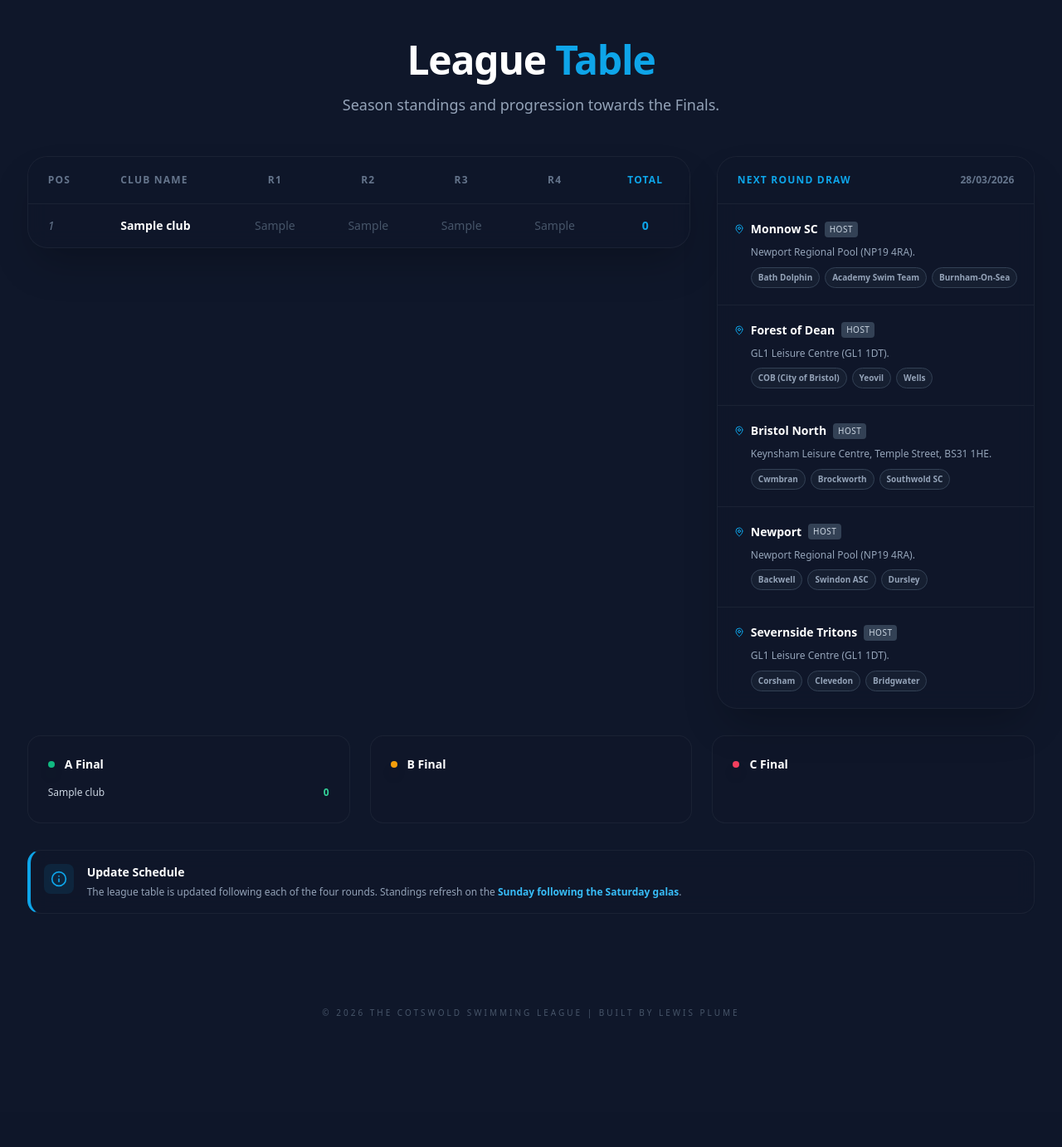
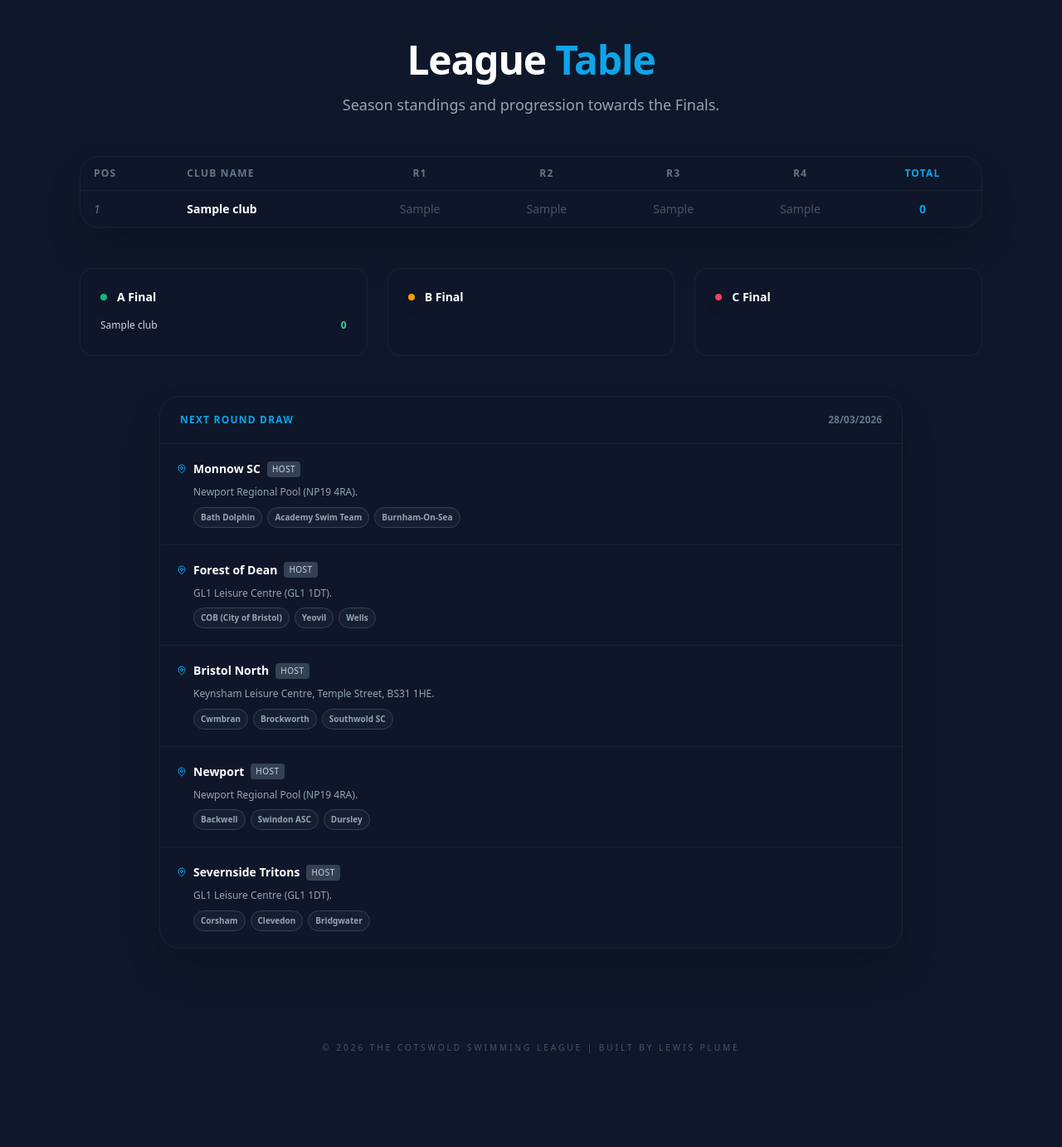
Before and after one commit to lewisplume/Cotswoldleague, a PHP site: page /table in a window 1280 px wide. Shown: the part 65-1447 px from the top of the page at 83% size. Before the commit the page ends 1292 px from the top, so only its background shows below. Run offline with PHP 8.4, Linux system fonts and the light colour scheme; tables that the repository leaves empty or names only in its code hold one stand-in row (values such as "Sample post"); some libraries are stand-ins or nearby versions.

Commit message:
Update scores and dates for Round 2 and Round 3 across multiple files

```diff
--- a/season_data.php
+++ b/season_data.php
@@ -19,7 +19,7 @@ $season_draw = [
             ["host" => "Brockworth", "details" => "Leisure at Cheltenham (GL50 4RN). Doors 17:45.", "teams" => ["Brockworth", "COB (City of Bristol)", "Burnham-On-Sea", "Newport"]],
             ["host" => "Swindon ASC", "details" => "Health Hydro (SN1 5JA). Doors 1:15pm, W/U 1:30pm. Spectators £3. Parking nearby.", "teams" => ["Swindon ASC", "Cwmbran", "Wells", "Severnside Tritons"]],
             ["host" => "Clevedon", "details" => "Hutton Moor LC. Doors 18:15. Card preferred. Free parking (get permit from reception).", "teams" => ["Clevedon", "Backwell", "Southwold SC", "Monnow SC"]],
-            ["host" => "Academy Swim Team", "details" => "Burnham Swim & Sports Academy (Berrow Rd). Doors Open 3PM. Cash & Card accepted. Paid council car park on site.", "teams" => ["Academy Swim Team", "Corsham", "Dursley", "Forest of Dean"], "embedUrl" => "https://1drv.ms/x/c/7c197ed7ec71ffca/IQS9Tesj4d9aQpR_yNS7S-xEAWiRlEIXnmRg-k9zpSfUlIU?em=2&wdAllowInteractivity=True&Item='NO-TEAMS%2004'!A1%3AL116&wdHideGridlines=True&wdInConfigurator=True&wdInConfigurator=True&edaebf=rslc0"]
+            ["host" => "Academy Swim Team", "details" => "Burnham Swim & Sports Academy (Berrow Rd). Doors Open 3PM. Cash & Card accepted. Paid council car park on site.", "teams" => ["Academy Swim Team", "Corsham", "Dursley", "Forest of Dean"]]
         ]
     ],
     [
--- a/table.php
+++ b/table.php
@@ -20,7 +20,7 @@ $next_round_draw = null;
 $today = date('Y-m-d');
 foreach ($season_draw as $round) {
     $r_date = DateTime::createFromFormat('d/m/Y', $round['date']);
-    if ($r_date && $r_date->format('Y-m-d') >= $today) {
+    if ($r_date && $r_date->format('Y-m-d') > $today) {
         $next_round_draw = $round;
         // 2. Map teams to their next venue
         foreach ($round['galas'] as $gala) {
@@ -67,22 +67,21 @@ foreach ($season_draw as $round) {
         </p>
     </div>
 
-    <div class="max-w-7xl mx-auto px-4 sm:px-6 lg:px-8 pb-20 flex-grow">
-        <div class="grid grid-cols-1 xl:grid-cols-3 gap-8">
+    <div class="w-full max-w-6xl mx-auto px-4 sm:px-6 lg:px-8 pb-20 flex-grow">
 
         <!-- Main League Table -->
-            <div class="xl:col-span-2 glass-panel backdrop-blur-md rounded-3xl overflow-hidden shadow-2xl h-fit">
+        <div class="glass-panel backdrop-blur-md rounded-3xl overflow-hidden shadow-2xl h-fit mb-12">
             <div class="overflow-x-auto">
                 <table class="w-full text-left border-collapse">
                     <thead>
                         <tr class="bg-slate-900/50 border-b border-white/5">
-                                <th class="px-6 py-5 text-xs font-black uppercase tracking-widest text-slate-500">Pos</th>
-                                <th class="px-6 py-5 text-xs font-black uppercase tracking-widest text-slate-500">Club Name</th>
-                                <th class="px-6 py-5 text-xs font-black uppercase tracking-widest text-slate-500 text-center">R1</th>
-                                <th class="px-6 py-5 text-xs font-black uppercase tracking-widest text-slate-500 text-center">R2</th>
-                                <th class="px-6 py-5 text-xs font-black uppercase tracking-widest text-slate-500 text-center">R3</th>
-                                <th class="px-6 py-5 text-xs font-black uppercase tracking-widest text-slate-500 text-center">R4</th>
-                                <th class="px-6 py-5 text-xs font-black uppercase tracking-widest text-sky-500 text-center">Total</th>
+                            <th class="px-4 py-3 text-xs font-black uppercase tracking-widest text-slate-500">Pos</th>
+                            <th class="px-4 py-3 text-xs font-black uppercase tracking-widest text-slate-500">Club Name</th>
+                            <th class="px-4 py-3 text-xs font-black uppercase tracking-widest text-slate-500 text-center">R1</th>
+                            <th class="px-4 py-3 text-xs font-black uppercase tracking-widest text-slate-500 text-center">R2</th>
+                            <th class="px-4 py-3 text-xs font-black uppercase tracking-widest text-slate-500 text-center">R3</th>
+                            <th class="px-4 py-3 text-xs font-black uppercase tracking-widest text-slate-500 text-center">R4</th>
+                            <th class="px-4 py-3 text-xs font-black uppercase tracking-widest text-sky-500 text-center">Total</th>
                         </tr>
                     </thead>
                     <tbody class="divide-y divide-white/5">
@@ -103,13 +102,13 @@ foreach ($season_draw as $round) {
                                 }
 
                                 echo '<tr class="table-row-hover transition-colors">';
-                                    echo '<td class="px-6 py-4 text-sm font-medium text-slate-500 italic">' . $pos++ . '</td>';
-                                    echo '<td class="px-6 py-4 text-sm font-bold text-white">' . $row["name"] . '</td>';
-                                    echo '<td class="px-6 py-4 text-sm text-slate-600 text-center">' . ($row["round_1"] > 0 ? $row["round_1"] : '-') . '</td>';
-                                    echo '<td class="px-6 py-4 text-sm text-slate-600 text-center">' . ($row["round_2"] > 0 ? $row["round_2"] : '-') . '</td>';
-                                    echo '<td class="px-6 py-4 text-sm text-slate-600 text-center">' . ($row["round_3"] > 0 ? $row["round_3"] : '-') . '</td>';
-                                    echo '<td class="px-6 py-4 text-sm text-slate-600 text-center">' . ($row["round_4"] > 0 ? $row["round_4"] : '-') . '</td>';
-                                    echo '<td class="px-6 py-4 text-sm font-black text-sky-500 text-center count-up" data-target="' . $row["total"] . '">0</td>';
+                                echo '<td class="px-4 py-3 text-sm font-medium text-slate-500 italic">' . $pos++ . '</td>';
+                                echo '<td class="px-4 py-3 text-sm font-bold text-white">' . $row["name"] . '</td>';
+                                echo '<td class="px-4 py-3 text-sm text-slate-600 text-center">' . ($row["round_1"] > 0 ? $row["round_1"] : '-') . '</td>';
+                                echo '<td class="px-4 py-3 text-sm text-slate-600 text-center">' . ($row["round_2"] > 0 ? $row["round_2"] : '-') . '</td>';
+                                echo '<td class="px-4 py-3 text-sm text-slate-600 text-center">' . ($row["round_3"] > 0 ? $row["round_3"] : '-') . '</td>';
+                                echo '<td class="px-4 py-3 text-sm text-slate-600 text-center">' . ($row["round_4"] > 0 ? $row["round_4"] : '-') . '</td>';
+                                echo '<td class="px-4 py-3 text-sm font-black text-sky-500 text-center count-up" data-target="' . $row["total"] . '">0</td>';
                                 echo '</tr>';
                             }
                         }
@@ -119,51 +118,7 @@ foreach ($season_draw as $round) {
             </div>
         </div>
 
-            <!-- Next Round Draw Table -->
-            <div class="xl:col-span-1">
-                <?php if ($next_round_draw): ?>
-                    <div class="glass-panel backdrop-blur-md rounded-3xl overflow-hidden shadow-2xl">
-                        <div class="bg-slate-900/50 border-b border-white/5 px-6 py-5 flex justify-between items-center">
-                            <h3 class="text-xs font-black uppercase tracking-widest text-sky-500">Next Round Draw</h3>
-                            <span class="text-xs font-bold text-slate-500"><?php echo $next_round_draw['date']; ?></span>
-                        </div>
-                        <div class="divide-y divide-white/5">
-                            <?php foreach ($next_round_draw['galas'] as $gala): ?>
-                                <div class="p-5 hover:bg-white/5 transition-colors">
-                                    <div class="flex items-center gap-2 mb-2">
-                                        <i data-lucide="map-pin" class="w-3 h-3 text-sky-500"></i>
-                                        <span class="text-sm font-bold text-white"><?php echo $gala['host']; ?></span>
-                                        <span class="text-[10px] bg-slate-700 text-slate-300 px-1.5 py-0.5 rounded uppercase tracking-wider">Host</span>
-                                    </div>
-                                    <div class="pl-5">
-                                        <p class="text-xs text-slate-400 leading-relaxed mb-2">
-                                            <?php echo explode('.', $gala['details'])[0]; ?>.
-                                        </p>
-                                        <div class="flex flex-wrap gap-1.5">
-                                            <?php foreach ($gala['teams'] as $team): ?>
-                                                <?php if ($team !== $gala['host']): ?>
-                                                    <span class="text-[10px] font-bold text-slate-400 bg-slate-800/50 border border-slate-700 px-2 py-1 rounded-full">
-                                                        <?php echo $team; ?>
-                                                    </span>
-                                                <?php endif; ?>
-                                            <?php endforeach; ?>
-                                        </div>
-                                    </div>
-                                </div>
-                            <?php endforeach; ?>
-                        </div>
-                    </div>
-                <?php else: ?>
-                    <div class="glass-panel p-8 rounded-3xl text-center">
-                        <i data-lucide="flag" class="w-12 h-12 text-slate-600 mx-auto mb-4"></i>
-                        <h3 class="text-lg font-bold text-white">Season Complete</h3>
-                        <p class="text-sm text-slate-400 mt-2">All preliminary rounds have been completed.</p>
-                    </div>
-                <?php endif; ?>
-            </div>
-        </div>
-
-        <div class="mt-8 grid grid-cols-1 md:grid-cols-3 gap-6">
+        <div class="grid grid-cols-1 md:grid-cols-3 gap-6 mb-12">
             <div class="glass-panel p-6 rounded-2xl">
                 <div class="flex items-center gap-3 mb-3">
                     <div class="w-2 h-2 rounded-full bg-emerald-500 shadow-lg shadow-emerald-500/50"></div>
@@ -208,16 +163,47 @@ foreach ($season_draw as $round) {
             </div>
         </div>
 
-        <div class="glass-panel backdrop-blur-md p-4 rounded-2xl mt-8 mb-8 flex items-start gap-4 border-l-4 border-l-sky-500">
-            <div class="bg-sky-500/10 p-2 rounded-lg">
-                <i data-lucide="info" class="text-sky-500 w-5 h-5"></i>
+        <!-- Next Round Draw Table -->
+        <div class="w-full max-w-4xl mx-auto">
+            <?php if ($next_round_draw): ?>
+                <div class="glass-panel backdrop-blur-md rounded-3xl overflow-hidden shadow-2xl">
+                    <div class="bg-slate-900/50 border-b border-white/5 px-6 py-5 flex justify-between items-center">
+                        <h3 class="text-xs font-black uppercase tracking-widest text-sky-500">Next Round Draw</h3>
+                        <span class="text-xs font-bold text-slate-500"><?php echo $next_round_draw['date']; ?></span>
                     </div>
-            <div>
-                <h3 class="font-bold text-white text-sm">Update Schedule</h3>
-                <p class="text-xs text-slate-400 leading-relaxed mt-1">
-                    The league table is updated following each of the four rounds. Standings refresh on the <span class="text-sky-400 font-semibold">Sunday following the Saturday galas</span>.
+                    <div class="divide-y divide-white/5">
+                        <?php foreach ($next_round_draw['galas'] as $gala): ?>
+                            <div class="p-5 hover:bg-white/5 transition-colors">
+                                <div class="flex items-center gap-2 mb-2">
+                                    <i data-lucide="map-pin" class="w-3 h-3 text-sky-500"></i>
+                                    <span class="text-sm font-bold text-white"><?php echo $gala['host']; ?></span>
+                                    <span class="text-[10px] bg-slate-700 text-slate-300 px-1.5 py-0.5 rounded uppercase tracking-wider">Host</span>
+                                </div>
+                                <div class="pl-5">
+                                    <p class="text-xs text-slate-400 leading-relaxed mb-2">
+                                        <?php echo explode('.', $gala['details'])[0]; ?>.
                                     </p>
+                                    <div class="flex flex-wrap gap-1.5">
+                                        <?php foreach ($gala['teams'] as $team): ?>
+                                            <?php if ($team !== $gala['host']): ?>
+                                                <span class="text-[10px] font-bold text-slate-400 bg-slate-800/50 border border-slate-700 px-2 py-1 rounded-full">
+                                                    <?php echo $team; ?>
+                                                </span>
+                                            <?php endif; ?>
+                                        <?php endforeach; ?>
                                     </div>
+                                </div>
+                            </div>
+                        <?php endforeach; ?>
+                    </div>
+                </div>
+            <?php else: ?>
+                <div class="glass-panel p-8 rounded-3xl text-center">
+                    <i data-lucide="flag" class="w-12 h-12 text-slate-600 mx-auto mb-4"></i>
+                    <h3 class="text-lg font-bold text-white">Season Complete</h3>
+                    <p class="text-sm text-slate-400 mt-2">All preliminary rounds have been completed.</p>
+                </div>
+            <?php endif; ?>
         </div>
 
         <footer class="mt-20 text-center text-slate-600 text-[10px] uppercase tracking-[0.3em] py-8">
```
Also changed, not shown: index.php (+10 -10 lines), spectators.php (+11 -7 lines). Lines whose indentation alone changed are shown as unchanged.
